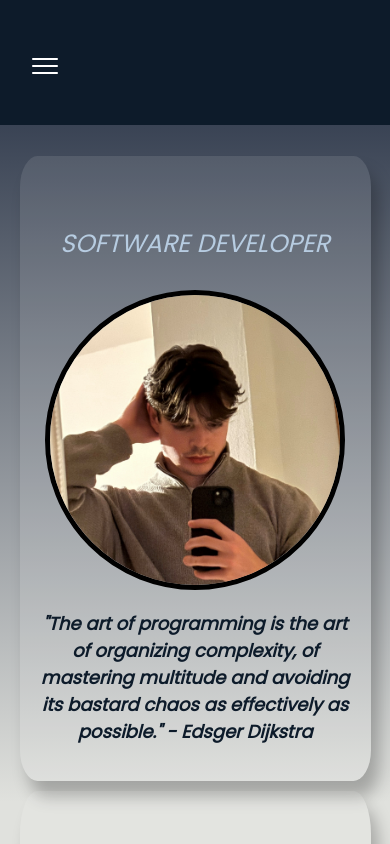
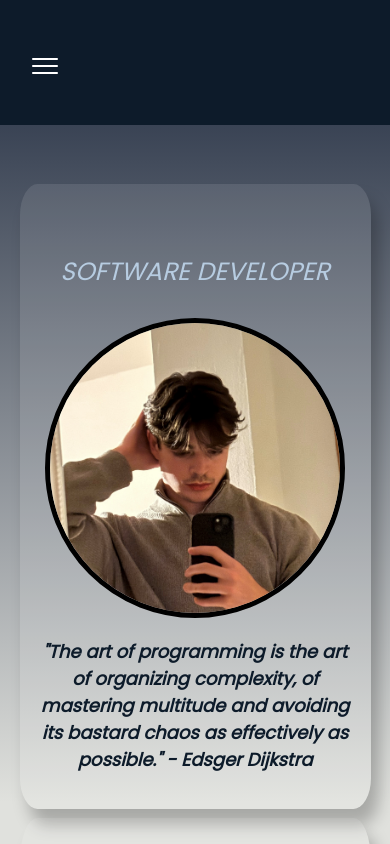
Before and after one commit to IgorPolajzer/software_developer_portfolio, a React (Create React App) app: page / in a window 390 px wide. Built offline with nearby package versions, Linux system fonts and the light colour scheme.

Commit message:
Created media query for section classes.

```diff
--- a/src/App.css
+++ b/src/App.css
@@ -48,3 +48,16 @@ p,
   height: 98.5svh;
   width: 100vw;
 }
+
+@media(max-width:1000px){
+    .aboutme-section,
+    .myprojects-section,
+    .contactme-section,
+    .project-section,
+    .cv-section{
+      margin-top: 15%; /*NavBar adjustment*/
+      height: 83.4vh; /*NavBar adjustment*/
+      height: 83.4svh;
+      width: 100vw;
+    }
+}
```
